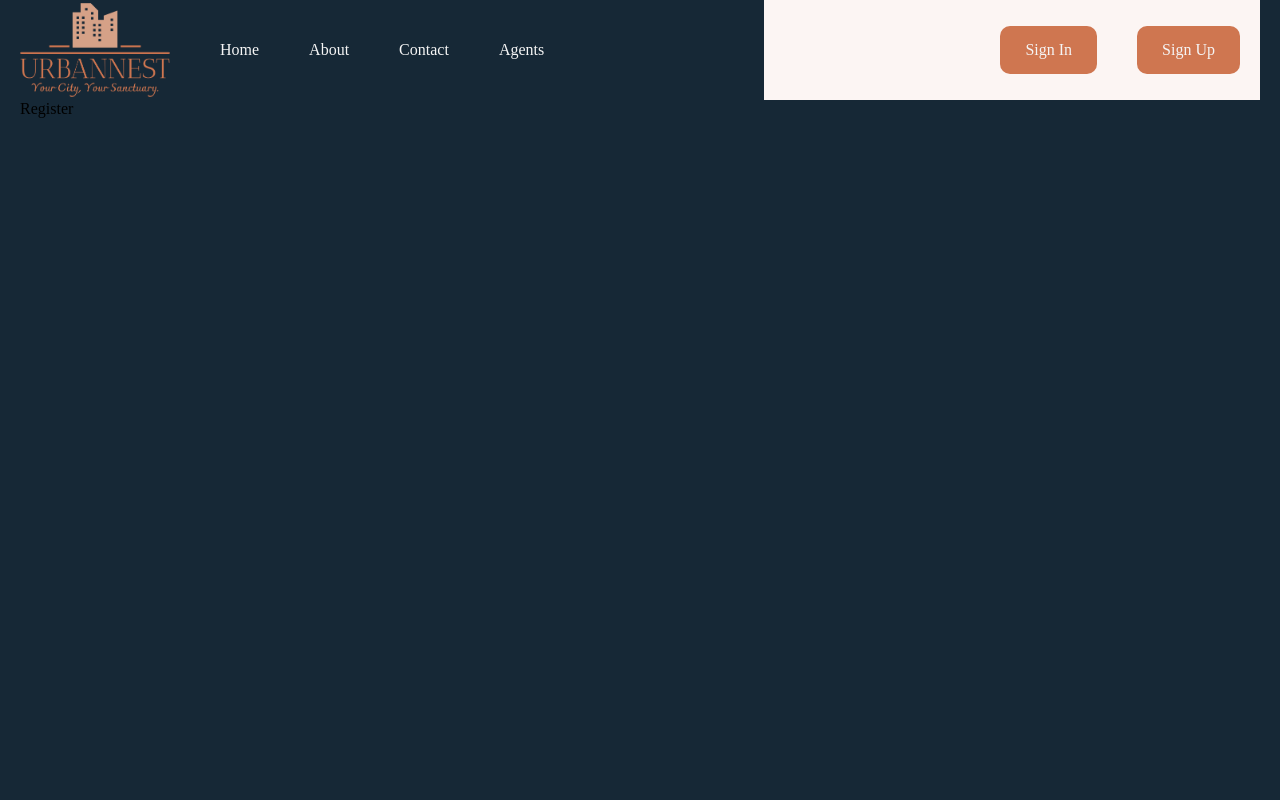
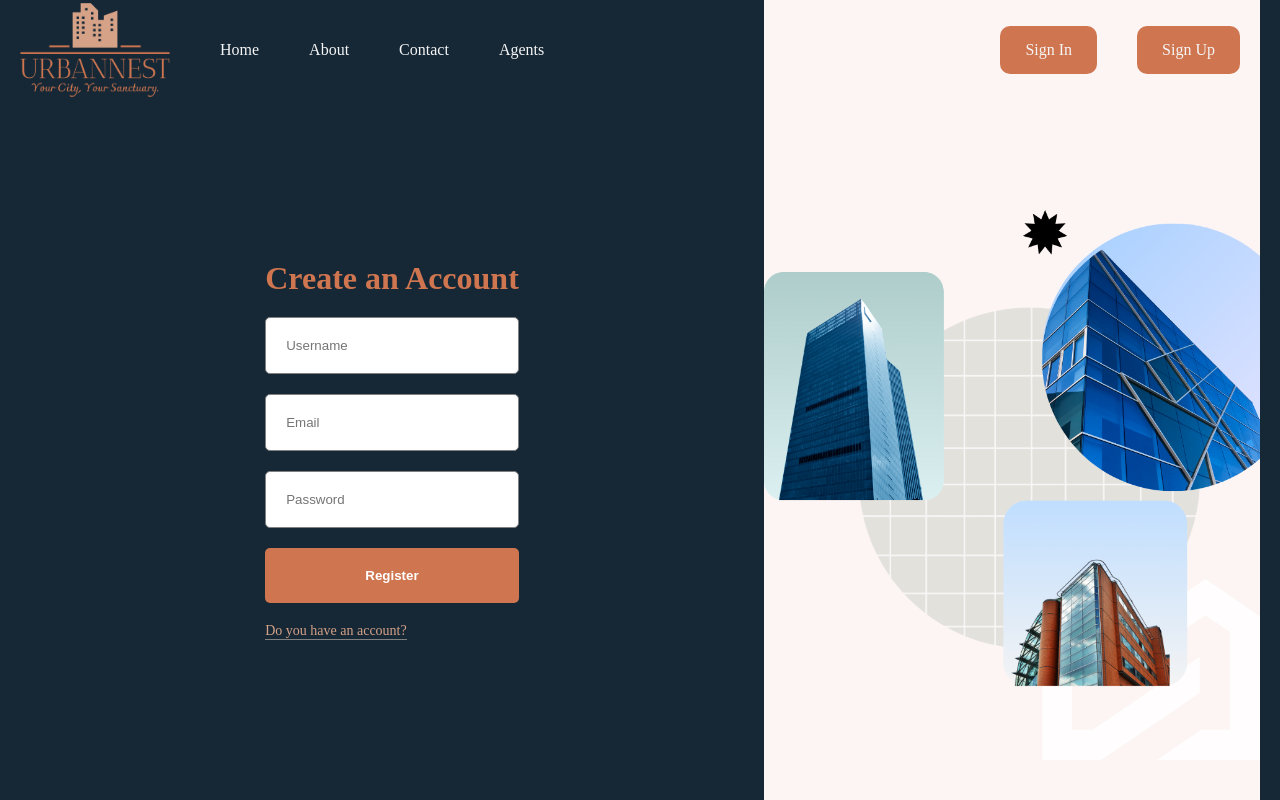
Before and after one commit to rohitsinghh01/UrbanNest, a React (Vite) app in the folder client/: page /register in a window 1280 px wide. Built offline with nearby package versions, Linux system fonts and the light colour scheme.

Commit message:
login/register page added

```diff
--- a/client/src/routes/login/login.jsx
+++ b/client/src/routes/login/login.jsx
@@ -1,5 +1,23 @@
-import React from 'react';
+import './login.scss';
+import { Link } from 'react-router-dom';
 
-export default function singlePage() {
-  return <div>login</div>;
+function Login() {
+  return (
+    <div className='loginPage'>
+      <div className='formContainer'>
+        <form>
+          <h1>Welcome back</h1>
+          <input name='username' type='text' placeholder='Username' />
+          <input name='password' type='password' placeholder='Password' />
+          <button>Login</button>
+          <Link to='/register'>{"Don't"} you have an account?</Link>
+        </form>
+      </div>
+      <div className='imgContainer'>
+        <img src='/bg.png' alt='' />
+      </div>
+    </div>
+  );
 }
+
+export default Login;
--- a/client/src/routes/login/login.scss
+++ b/client/src/routes/login/login.scss
@@ -0,0 +1,66 @@
+.loginPage{
+    height: 100%;
+    display: flex;
+
+    .formContainer {
+        flex: 3;
+        height: 100%;
+        display: flex;
+        align-items: center;
+        justify-content: center;
+
+        form {
+            display: flex;
+            flex-direction: column;
+            gap: 20px;
+
+            h1{
+                color: #CF7650;
+            }
+
+            input {
+                padding: 20px;
+                border: 1px solid gray;
+                border-radius: 5px;
+            }
+
+            button {
+                padding: 20px;
+                border-radius: 5px;
+                border: none;
+                background-color: #CF7650;
+                color: white;
+                font-weight: bold;
+                cursor: pointer;
+
+                &:disabled {
+                    background-color: #BED9D8;
+                    cursor: not-allowed;
+                }
+            }
+
+            span {
+                color: rgba(255, 0, 0, 0.591);
+            }
+
+            a {
+                font-size: 14px;
+                color: #D5A187;
+                border-bottom: 1px solid gray;
+                width: max-content;
+            }
+        }
+    }
+
+    .imgContainer {
+        flex: 2;
+        background-color: #fcf5f3;
+        display: flex;
+        align-items: center;
+        justify-content: center;
+
+        img {
+            width: 100%;
+        }
+    }
+}
--- a/client/src/routes/register/register.jsx
+++ b/client/src/routes/register/register.jsx
@@ -1,5 +1,24 @@
-import React from 'react';
+import './register.scss';
+import { Link } from 'react-router-dom';
 
-export default function singlePage() {
-  return <div>Register</div>;
+function Register() {
+  return (
+    <div className='registerPage'>
+      <div className='formContainer'>
+        <form>
+          <h1>Create an Account</h1>
+          <input name='username' type='text' placeholder='Username' />
+          <input name='email' type='text' placeholder='Email' />
+          <input name='password' type='password' placeholder='Password' />
+          <button>Register</button>
+          <Link to='/login'>Do you have an account?</Link>
+        </form>
+      </div>
+      <div className='imgContainer'>
+        <img src='/bg.png' alt='' />
+      </div>
+    </div>
+  );
 }
+
+export default Register;
--- a/client/src/routes/register/register.scss
+++ b/client/src/routes/register/register.scss
@@ -0,0 +1,66 @@
+.registerPage {
+    height: 100%;
+    display: flex;
+
+    .formContainer {
+        flex: 3;
+        height: 100%;
+        display: flex;
+        align-items: center;
+        justify-content: center;
+
+        form {
+            display: flex;
+            flex-direction: column;
+            gap: 20px;
+
+            h1{
+                color: #CF7650;
+            }
+
+            input {
+                padding: 20px;
+                border: 1px solid gray;
+                border-radius: 5px;
+            }
+
+            button {
+                padding: 20px;
+                border-radius: 5px;
+                border: none;
+                background-color: #cf7650;
+                color: white;
+                font-weight: bold;
+                cursor: pointer;
+
+                &:disabled {
+                    background-color: #bed9d8;
+                    cursor: not-allowed;
+                }
+            }
+
+            span {
+                color: rgba(255, 0, 0, 0.591);
+            }
+
+            a {
+                font-size: 14px;
+                color: #D5A187;
+                border-bottom: 1px solid gray;
+                width: max-content;
+            }
+        }
+    }
+
+    .imgContainer {
+        flex: 2;
+        background-color: #fcf5f3;
+        display: flex;
+        align-items: center;
+        justify-content: center;
+
+        img {
+            width: 100%;
+        }
+    }
+}
```
Also changed, not shown: 1 other file (tests, documents, lock files or other folders).
